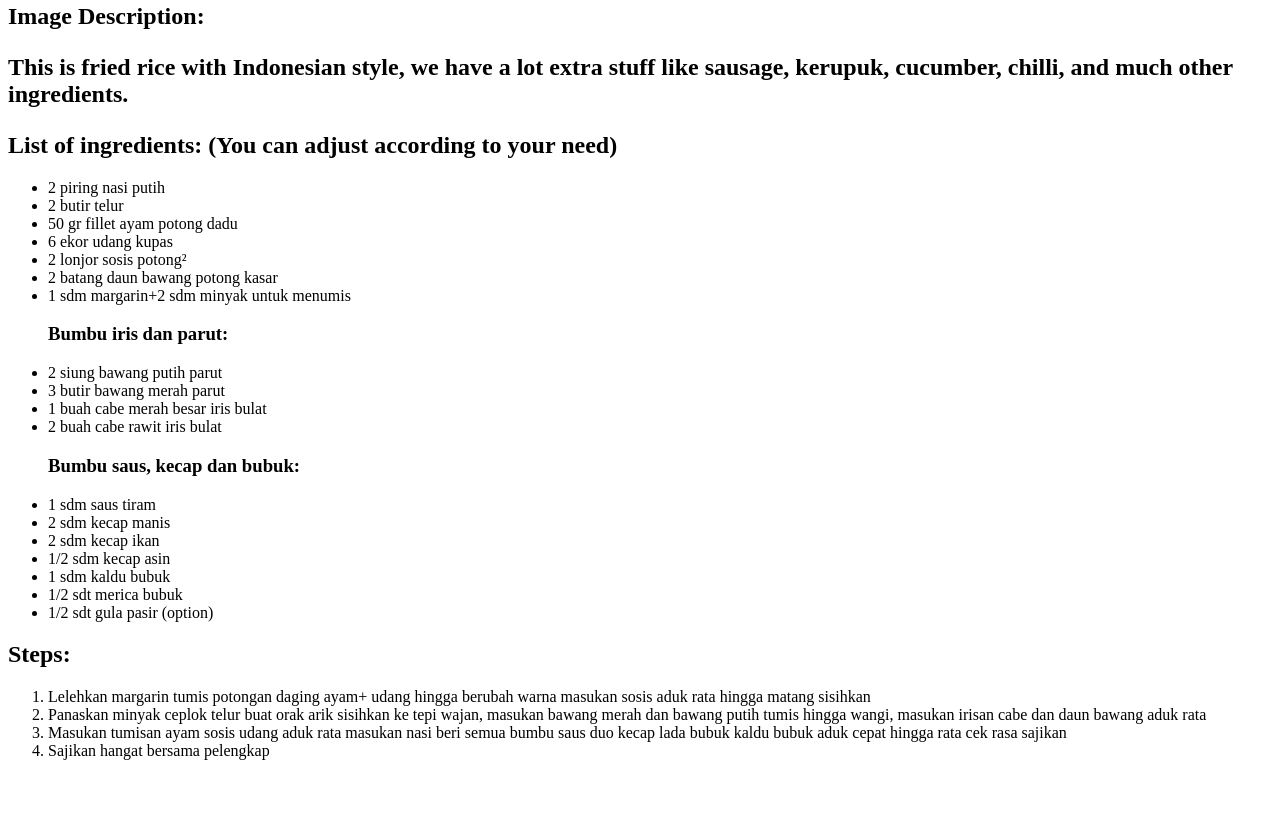
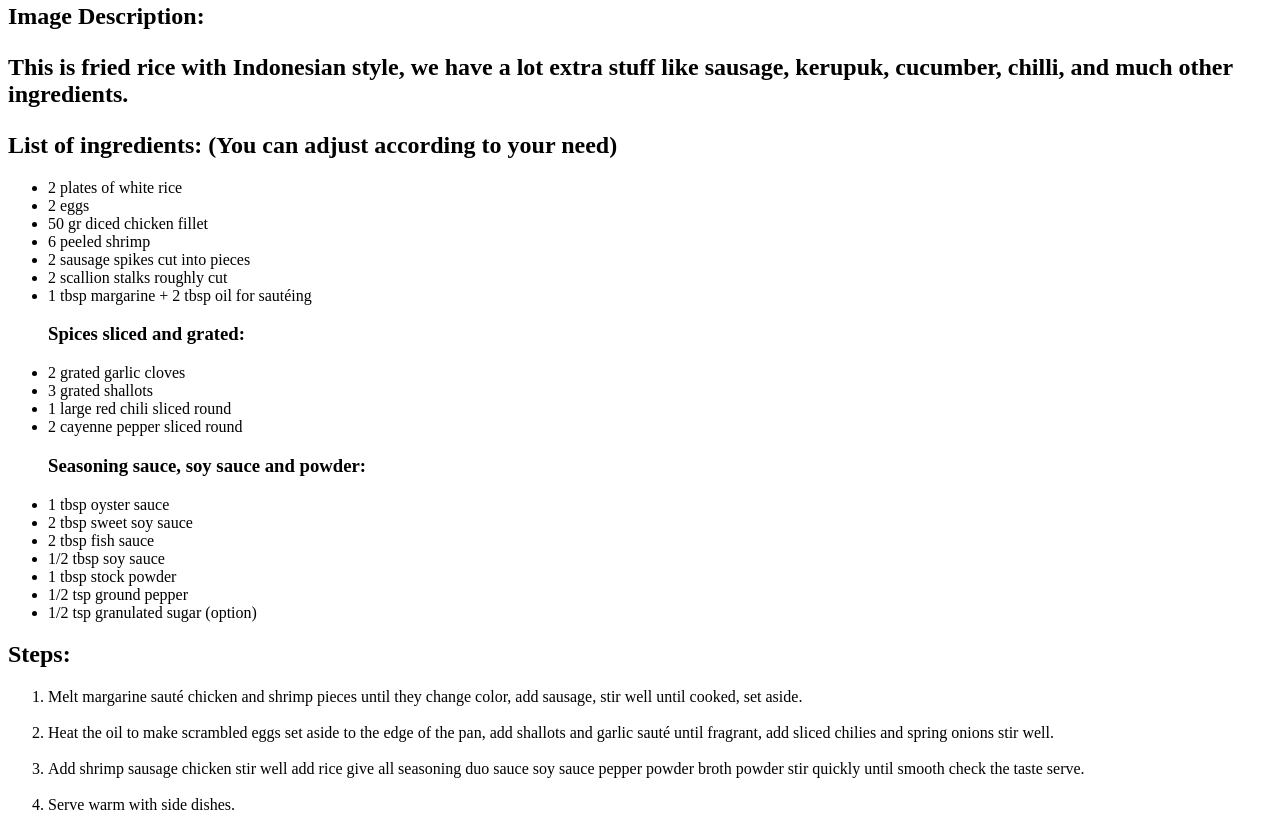
Before and after one commit to ikrar557/TOP-Projects, a plain HTML site: page Project-Recipes/odin-recipes/recipes/fried-rice.html in a window 1280 px wide. Shown: the part 510-1340 px from the top of the page. Before the commit the page ends 1286 px from the top, so only its background shows below. Drawn offline with Linux system fonts and the light colour scheme.

Commit message:
adjust the recipes for all pages

```diff
--- a/Project-Recipes/odin-recipes/recipes/fried-rice.html
+++ b/Project-Recipes/odin-recipes/recipes/fried-rice.html
@@ -26,36 +26,39 @@
     </h2>
         <ul>
 
-            <li>2 piring nasi putih </li>
-            <li>2 butir telur </li>
-            <li>50 gr fillet ayam potong dadu </li>
-            <li>6 ekor udang kupas </li>
-            <li>2 lonjor sosis potong² </li>
-            <li>2 batang daun bawang potong kasar </li>
-            <li>1 sdm margarin+2 sdm minyak untuk menumis </li>
+            <li>2 plates of white rice</li>
+            <li>2 eggs</li>
+            <li>50 gr diced chicken fillet</li>
+            <li>6 peeled shrimp</li>
+            <li>2 sausage spikes cut into pieces</li>
+            <li>2 scallion stalks roughly cut</li>
+            <li>1 tbsp margarine + 2 tbsp oil for sautéing</li>
 
-            <h3> Bumbu iris dan parut: </h3>
-            <li>2 siung bawang putih parut </li>
-            <li>3 butir bawang merah parut </li>
-            <li>1 buah cabe merah besar iris bulat </li>
-            <li>2 buah cabe rawit iris bulat </li>
+            <h3> Spices sliced and grated: </h3>
+            <li>2 grated garlic cloves</li>
+            <li>3 grated shallots</li>
+            <li>1 large red chili sliced round</li>
+            <li>2 cayenne pepper sliced round</li>
 
-            <h3>Bumbu saus, kecap dan bubuk: </h3>
-            <li>1 sdm saus tiram </li>
-            <li>2 sdm kecap manis </li>
-            <li>2 sdm kecap ikan </li>
-            <li>1/2 sdm kecap asin </li>
-            <li>1 sdm kaldu bubuk </li>
-            <li>1/2 sdt merica bubuk </li>
-            <li>1/2 sdt gula pasir (option) </li>
+            <h3>Seasoning sauce, soy sauce and powder: </h3>
+            <li>1 tbsp oyster sauce </li>
+            <li>2 tbsp sweet soy sauce </li>
+            <li>2 tbsp fish sauce </li>
+            <li>1/2 tbsp soy sauce </li>
+            <li>1 tbsp stock powder </li>
+            <li>1/2 tsp ground pepper </li>
+            <li>1/2 tsp granulated sugar (option) </li>
         </ul>
 
     <h2>Steps: </h2>
-        <ol>
-            <li>Lelehkan margarin tumis potongan daging ayam+ udang hingga berubah warna masukan sosis aduk rata hingga matang sisihkan</li>
-            <li>Panaskan minyak ceplok telur buat orak arik sisihkan ke tepi wajan, masukan bawang merah dan bawang putih tumis hingga wangi, masukan irisan cabe dan daun bawang aduk rata</li>
-            <li>Masukan tumisan ayam sosis udang aduk rata masukan nasi beri semua bumbu saus duo kecap lada bubuk kaldu bubuk aduk cepat hingga rata cek rasa sajikan</li>
-            <li>Sajikan hangat bersama pelengkap</li>
+        <ol style="text-align: justify">
+            <li>Melt margarine sauté chicken and shrimp pieces until they change color, add sausage, stir well until cooked, set aside.</li>
+            <br/>
+            <li>Heat the oil to make scrambled eggs set aside to the edge of the pan, add shallots and garlic sauté until fragrant, add sliced chilies and spring onions stir well.</li>
+            <br>
+            <li>Add shrimp sausage chicken stir well add rice give all seasoning duo sauce soy sauce pepper powder broth powder stir quickly until smooth check the taste serve.</li>
+            <br>
+            <li>Serve warm with side dishes.</li>
         </ol>
 
 </body>
```
Also changed, not shown: Project-Recipes/odin-recipes/recipes/meatball.html (+54 -0 lines), Project-Recipes/odin-recipes/recipes/somay.html (+86 -0 lines), Project-Recipes/odin-recipes/recipes/images/somay-image.png (added), 1 other file.
